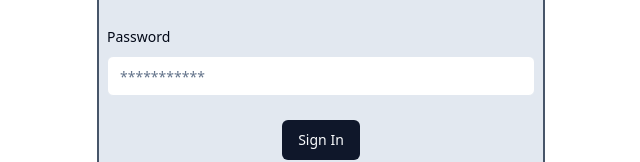
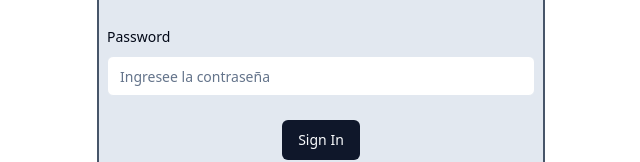
Before and after one commit to KrashMello/km-contable, a Next.js app: page / in a window 1280 px wide. Shown: the part 246-408 px from the top of the page, without its empty margins (319-959 px from the left). Built offline with nearby package versions, Linux system fonts and the light colour scheme.

Commit message:
feat: input password form

```diff
--- a/components/form/login.tsx
+++ b/components/form/login.tsx
@@ -72,7 +72,11 @@ export function Login() {
             <FormItem className="w-full">
               <FormLabel>Password</FormLabel>
               <FormControl>
-                <Input placeholder="***********" {...field} />
+                <Input
+                  type="password"
+                  placeholder="Ingresee la contraseña"
+                  {...field}
+                />
               </FormControl>
               <FormMessage />
             </FormItem>
```
